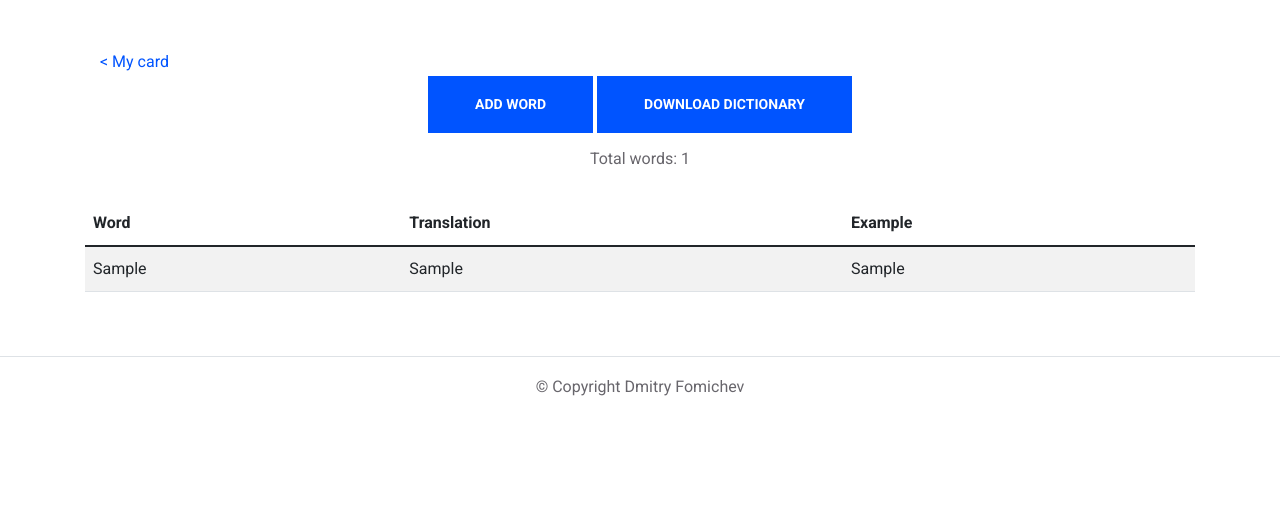
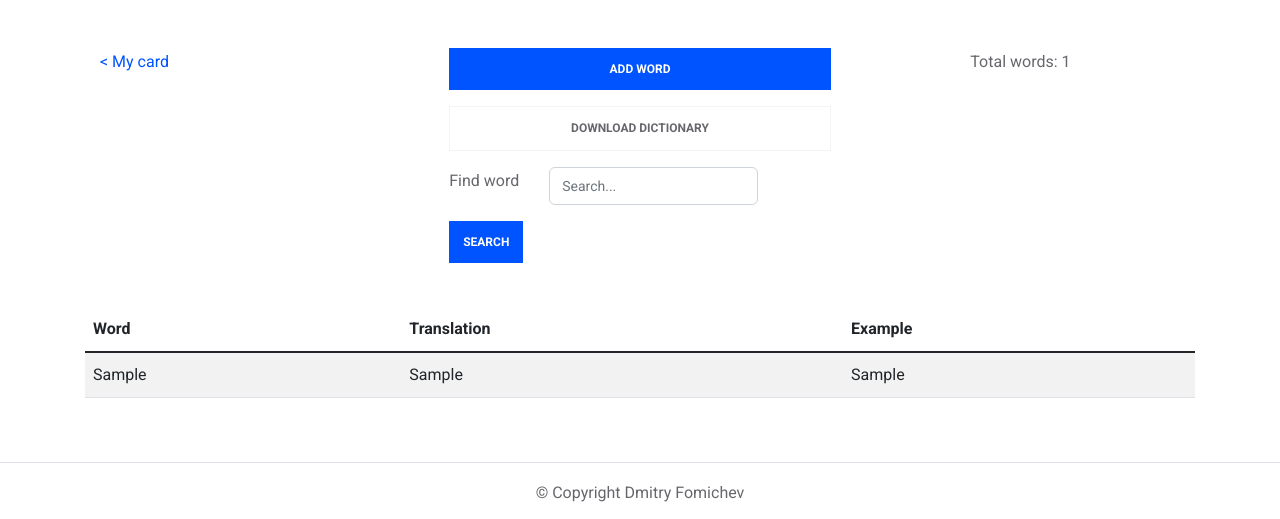
Before and after one commit to Rezenhorn/english_teacher, a Django app: a page that uses english/templates/students/dictionary.html in a window 1280 px wide. Shown: the part 61-580 px from the top of the page. Run offline with Django 3.2, Linux system fonts and the light colour scheme; a user stored in the database is signed in; tables that the repository leaves empty hold one stand-in row (values such as "Sample post"); some libraries are stand-ins or nearby versions; some web fonts are replaced.

Commit message:
dictionary filter

```diff
--- a/english/students/models.py
+++ b/english/students/models.py
@@ -67,5 +67,8 @@ class Progress(models.Model):
                                 related_name="progress")
     done = models.BooleanField(verbose_name="Done", default=False)
 
+    class Meta:
+        ordering = ("id",)
+
     def __str__(self):
         return self.topic
--- a/english/students/views.py
+++ b/english/students/views.py
@@ -4,6 +4,7 @@ from django.contrib.auth import get_user_model
 from django.contrib.auth.decorators import login_required
 from django.contrib.auth.mixins import LoginRequiredMixin
 from django.core.paginator import Paginator
+from django.db.models import Q
 from django.http import HttpResponse
 from django.shortcuts import get_object_or_404, redirect, render
 from django.urls import reverse_lazy
@@ -35,7 +36,13 @@ class DictionaryListView(LoginRequiredMixin, SuperuserOrAuthorMixin, ListView):
 
     def get_queryset(self):
         username = self.kwargs.get("username")
-        return Dictionary.objects.filter(student__username=username)
+        query = self.request.GET.get("q")
+        queryset = Dictionary.objects.filter(student__username=username)
+        if query:
+            return queryset.filter(
+                Q(word__icontains=query) | Q(translation__icontains=query)
+            )
+        return queryset
 
     def get_context_data(self, **kwargs):
         data = super().get_context_data(**kwargs)
@@ -168,6 +175,7 @@ def student_card(request, username):
 
 @login_required
 def download_dictionary(request, username):
+    """Provides download of the student's dictionary as .xls file."""
     response = HttpResponse(headers={
         "Content-Type": "application/vnd.ms-excel",
         "Content-Disposition": f"attachment; filename={username}'s_dict.xls",
--- a/english/templates/students/dictionary.html
+++ b/english/templates/students/dictionary.html
@@ -8,11 +8,23 @@
     <div class="col">
       <a href="{% url 'students:student_card' username %}" class="card-link">< My card</a>
     </div>
-    <div class="card-body text-center">
-      <a href="{% url 'students:add_word' username %}" class="btn btn-secondary">Add word</a>
-      <a href="{% url 'students:download_dictionary' username %}" class="btn btn-secondary">Download Dictionary</a>
+    <div class="vstack gap-3 col-md-1 mx-auto">
+      <a href="{% url 'students:add_word' username %}" class="btn btn-secondary" style="padding: 14px 14px;font-size:12px">Add word</a>
+      <a href="{% url 'students:download_dictionary' username %}" class="btn border-btn" style="padding: 14px 14px;font-size:12px">Download Dictionary</a>
+      <form class="row g-3 text-center" method="get">
+        <div class="col-auto">
+          Find word
+        </div>
+        <div class="col-auto">
+          <label class="visually-hidden">Word</label>
+          <input class="form-control" name="q" type="text" placeholder="Search...">
+        </div>
+        <div class="col-auto">
+          <button type="submit" class="btn btn-primary mb-3" style="padding: 14px 14px;font-size:12px">Search</button>
+        </div>
+      </form>
     </div>
-    <div class="col text-center" style="padding-top: 12px;">
+    <div class="col text-center">
       Total words: {{ word_count }}
     </div>
   </div>
```
Also changed, not shown: english/templates/students/progress.html (+2 -10 lines).
